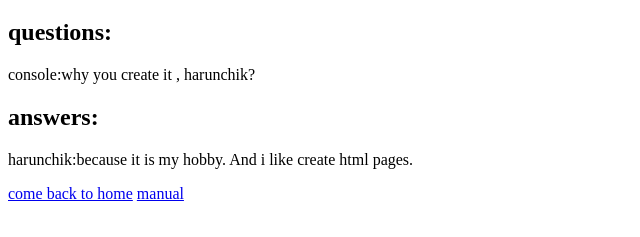
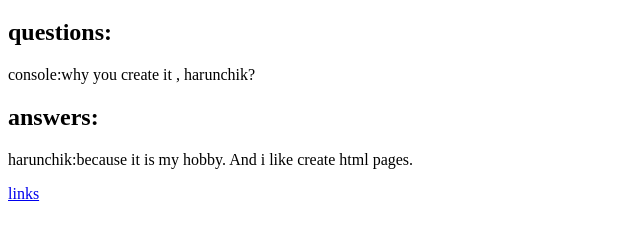
Before and after one commit to htmlgithuborg/htmlgithuborg.github.io, a plain HTML site: page forum.html in a window 1280 px wide. Shown: the part 61-298 px from the top of the page, without its empty margins (0-640 px from the left). Drawn offline with Linux system fonts and the light colour scheme.

Commit message:
Update forum.html

```diff
--- a/forum.html
+++ b/forum.html
@@ -10,7 +10,6 @@
     <p>console:why you create it , harunchik?</p>
     <h2>answers:</h2>
     <p>harunchik:because it is my hobby. And i like create html pages.</p>
-    <a href="site.html">come back to home</a>
-    <a href="manual.html">manual</a>
+    <a href="links.html">links</a>
 </body>
 </html>
```
